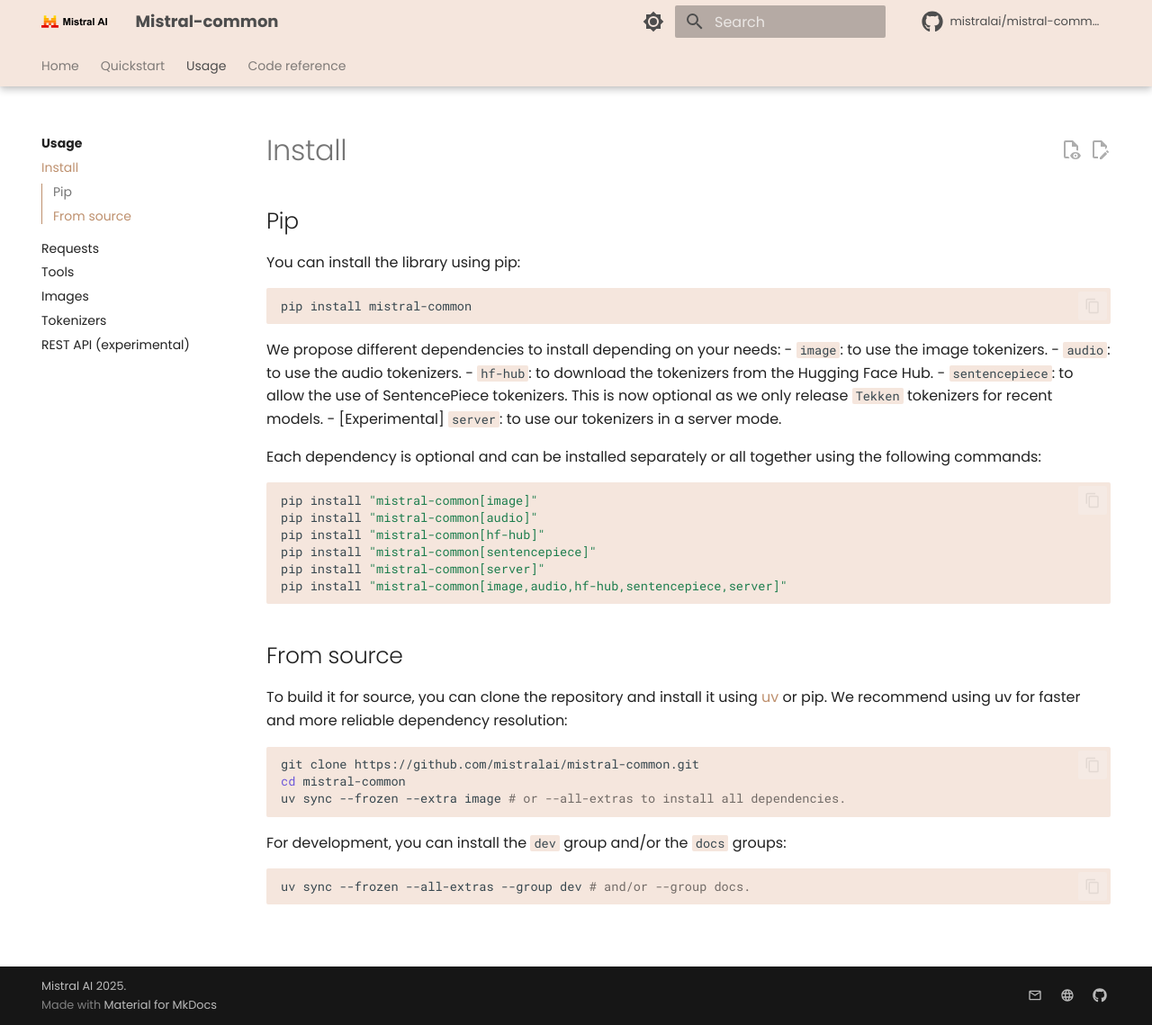
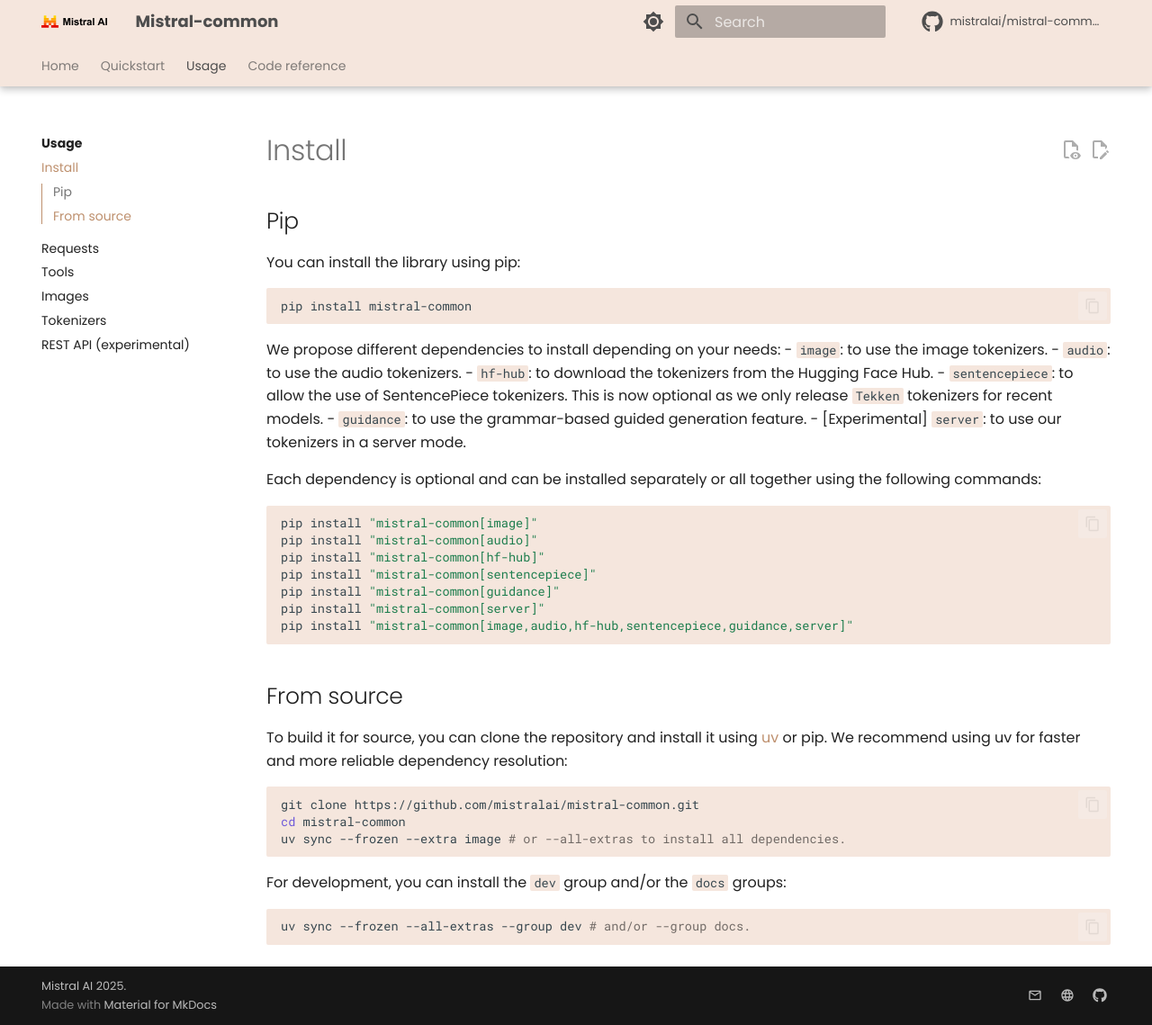
Before and after one commit to mistralai/mistral-common, an MkDocs documentation site: the page built from docs/usage/install.md, in a window 1280 px wide and 1139 px high. Shown: the whole window at 90% size. Built offline with MkDocs 1.6.1 and Material for MkDocs 9.7.7, drawn with Linux system fonts in a browser that asks for light colours; comment, search, counter and statistics services are not loaded.

Commit message:
Fix documentation drift from code (#276)

````diff
--- a/docs/usage/install.md
+++ b/docs/usage/install.md
@@ -12,6 +12,7 @@
 - `audio`: to use the audio tokenizers.
 - `hf-hub`: to download the tokenizers from the Hugging Face Hub.
 - `sentencepiece`: to allow the use of SentencePiece tokenizers. This is now optional as we only release `Tekken` tokenizers for recent models.
+- `guidance`: to use the grammar-based guided generation feature.
 - \[Experimental\] `server`: to use our tokenizers in a server mode.
 
 Each dependency is optional and can be installed separately or all together using the following commands:
@@ -20,8 +21,9 @@
 pip install "mistral-common[audio]"
 pip install "mistral-common[hf-hub]"
 pip install "mistral-common[sentencepiece]"
+pip install "mistral-common[guidance]"
 pip install "mistral-common[server]"
-pip install "mistral-common[image,audio,hf-hub,sentencepiece,server]"
+pip install "mistral-common[image,audio,hf-hub,sentencepiece,guidance,server]"
 ```
 
 ## From source
````
Also changed, not shown: docs/usage/experimental.md (+5 -5 lines), docs/usage/tokenizers.md (+1 -1 lines), docs/usage/tools.md (+1 -0 lines).
